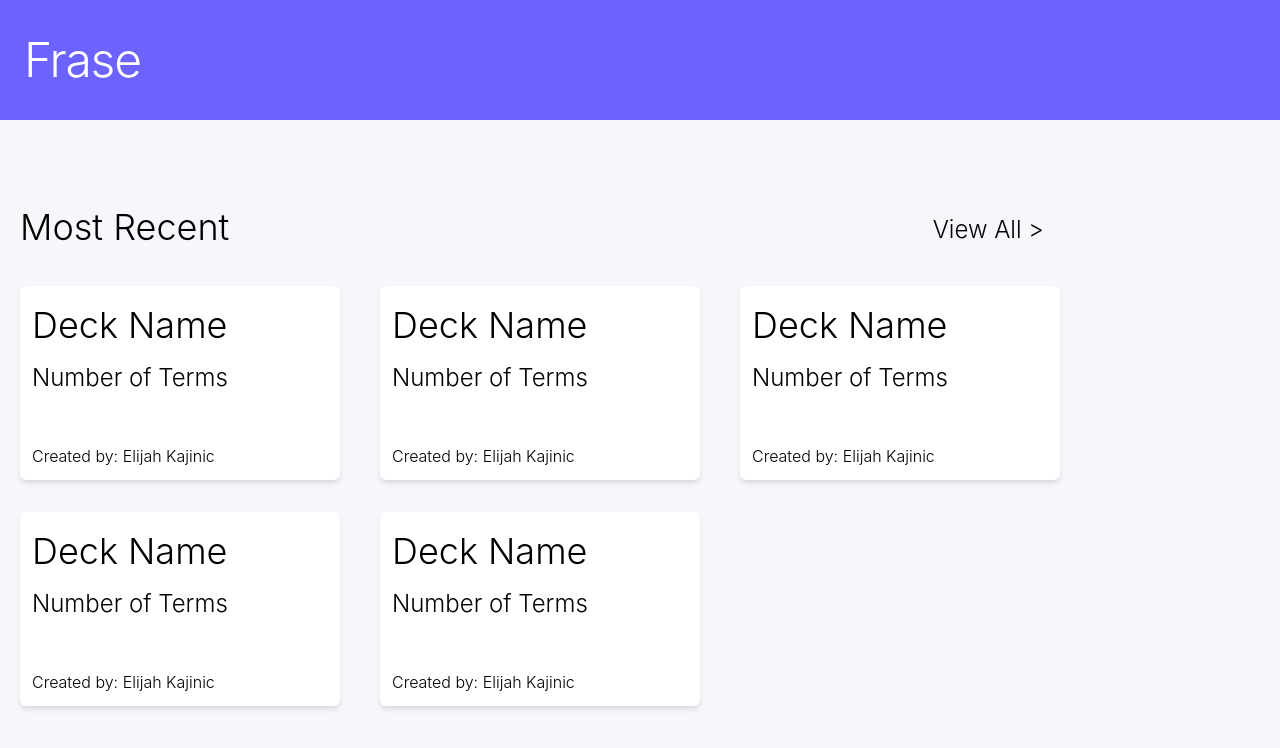
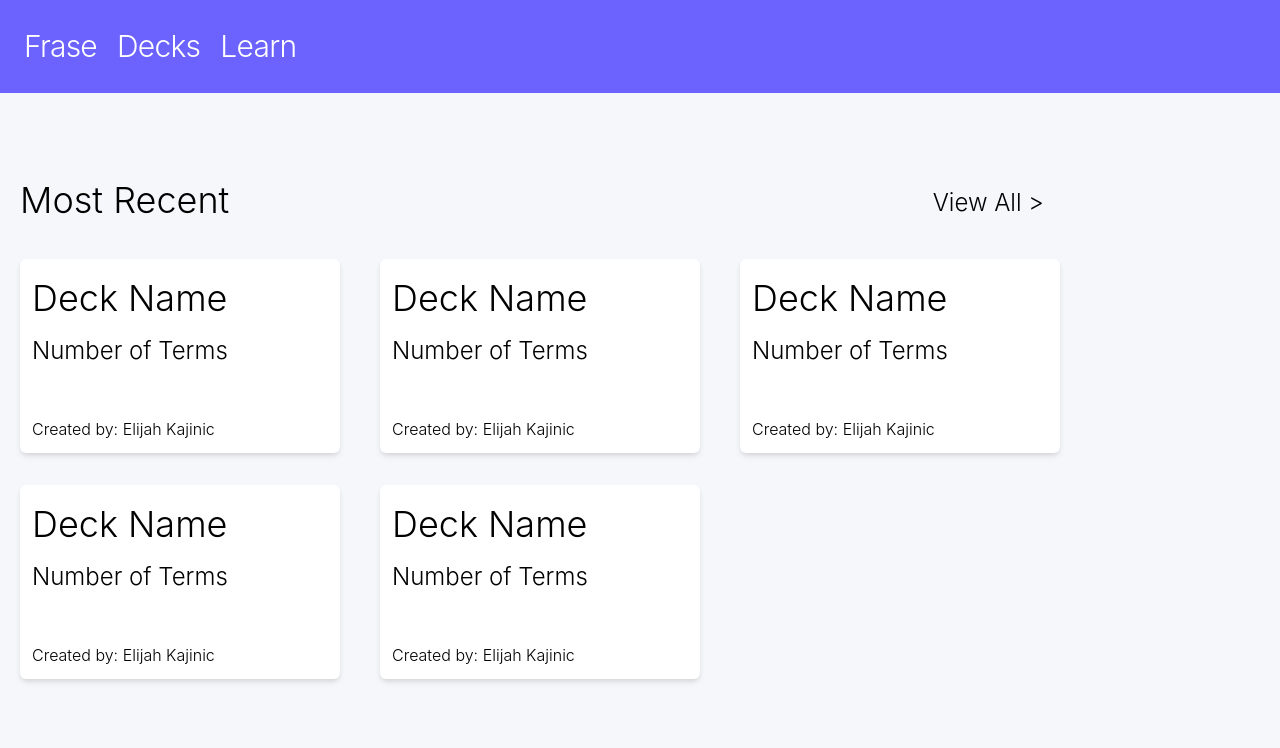
Before and after one commit to KenanRustamov/Frase, a React (Create React App) app: page /decks in a window 1280 px wide. Shown: the top 748 px of the page. Built offline with nearby package versions, Linux system fonts and the light colour scheme.

Commit message:
update navbar

```diff
--- a/src/components/navigation/Navbar.tsx
+++ b/src/components/navigation/Navbar.tsx
@@ -1,11 +1,20 @@
 import React from 'react';
+import { Link } from 'react-router-dom';
 
 const Navbar: React.FC = () => {
     return (
       <div>
         <nav className="flex items-center justify-between flex-wrap bg-primary p-6">
           <div className="flex items-center flex-shrink-0 text-white mr-6">
-            <span className="font-light text-5xl tracking-tight">Frase</span>
+            <span className="font-light text-3xl tracking-tight">
+              <Link to="/">Frase</Link>
+            </span>
+            <span className="font-light text-3xl tracking-tight ml-5">
+              <Link to="/decks">Decks</Link>
+            </span>
+            <span className="font-light text-3xl tracking-tight ml-5">
+              <Link to="/learn">Learn</Link>
+            </span>
           </div>
         </nav>
       </div>
--- a/src/pages/landing/landing.tsx
+++ b/src/pages/landing/landing.tsx
@@ -2,15 +2,15 @@ import React from 'react'
 
 import Navbar from '../../components/navigation/Navbar';
 
-import { ReactComponent as Logo } from '../../assets/svg/connected-world.svg'
+// import { ReactComponent as Logo } from '../../assets/svg/connected-world.svg'
 
 const Landing: React.FC = () => {
     return (
       <React.Fragment>
         <Navbar />
-        <div className="flex bg-white overflow-hidden">
+        <div className="flex overflow-hidden">
           <div className="flex-1 max-w-screen-xl mx-auto">
-            <div className="relative z-10 pb-8 bg-white sm:pb-16 md:pb-20 lg:max-w-3xl lg:w-full lg:pb-28 xl:pb-32">
+            <div className="relative z-10 pb-8 sm:pb-16 md:pb-20 lg:max-w-3xl lg:w-full lg:pb-28 xl:pb-32">
               <main className="mt-10 mx-auto max-w-screen-xl px-4 sm:mt-12 sm:px-6 md:mt-16 lg:mt-20 lg:px-8 xl:mt-28">
                 <div className="sm:text-center lg:text-left">
                   <h2 className="text-4xl tracking-tight leading-10 font-extrabold text-gray-900 sm:text-5xl sm:leading-none md:text-6xl">
@@ -44,9 +44,9 @@ const Landing: React.FC = () => {
               </main>
             </div>
           </div>
-          <div className="flex-1">
-            <Logo className="max-w-md mx-auto"/>
-          </div>
+          {/* <div className="flex-1"> */}
+            {/* <Logo className="max-w-md mx-auto"/> */}
+          {/* </div> */}
         </div>
       </React.Fragment>
     );
```
